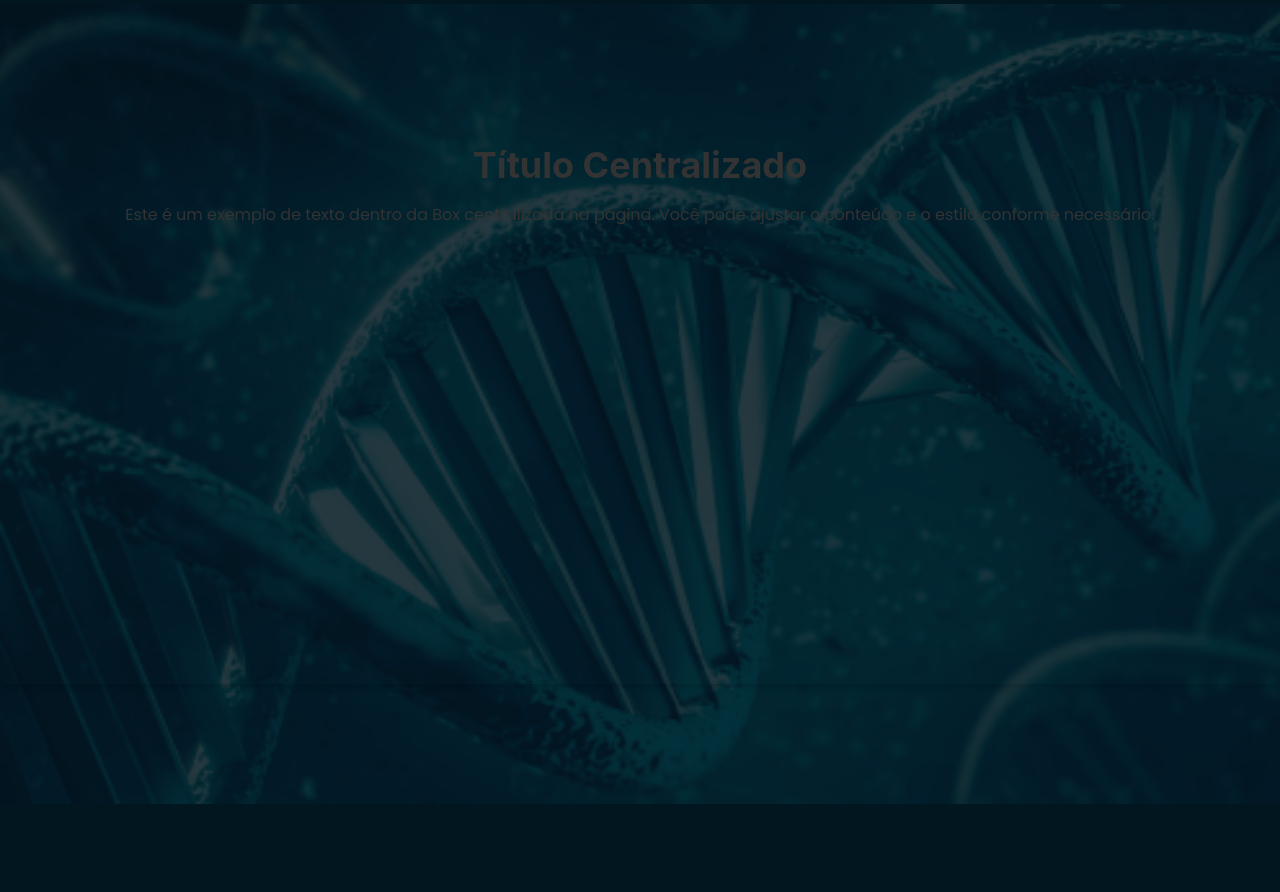
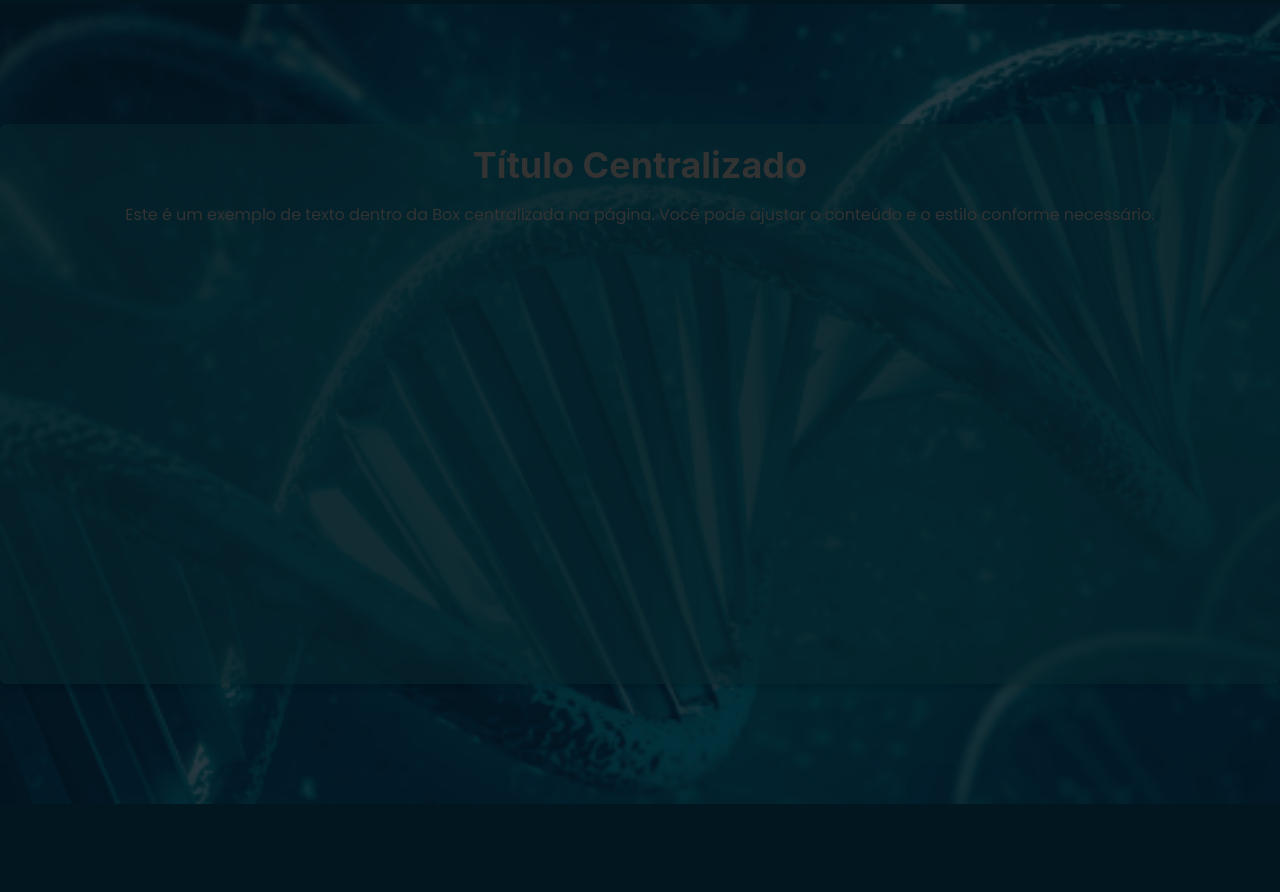
Before and after one commit to Matheus1415/Mendel, a React (Vite) app: page /MulheresXX in a window 1280 px wide. Shown: the part 4880-5772 px from the top of the page. Built offline with nearby package versions, Linux system fonts and the light colour scheme.

Commit message:
commit cor do blur
correção da cor

```diff
--- a/src/pages/MulheresXX/index.jsx
+++ b/src/pages/MulheresXX/index.jsx
@@ -318,11 +318,11 @@ export function MulheresXX() {
           maxHeight="900px"
           width= "100%"
           height= "70%"
-          background= "rgb(063844)" /* Cor de fundo semi-transparente */
+          background= "rgba(06,38,44, 0.6)" /* Cor de fundo semi-transparente */
           backdrop-filter= "blur(10px)" /* Efeito de desfoque */
           border-radius= "10px;"
           padding="20px"
-          box-shadow= "0 4px 8px rgba(0, 0, 0, 0.9)"
+          box-shadow= "0 4px 8px rgba(06, 38, 44, 50.0)"
           color= "#333"
           text-align= "center"
         >
```
